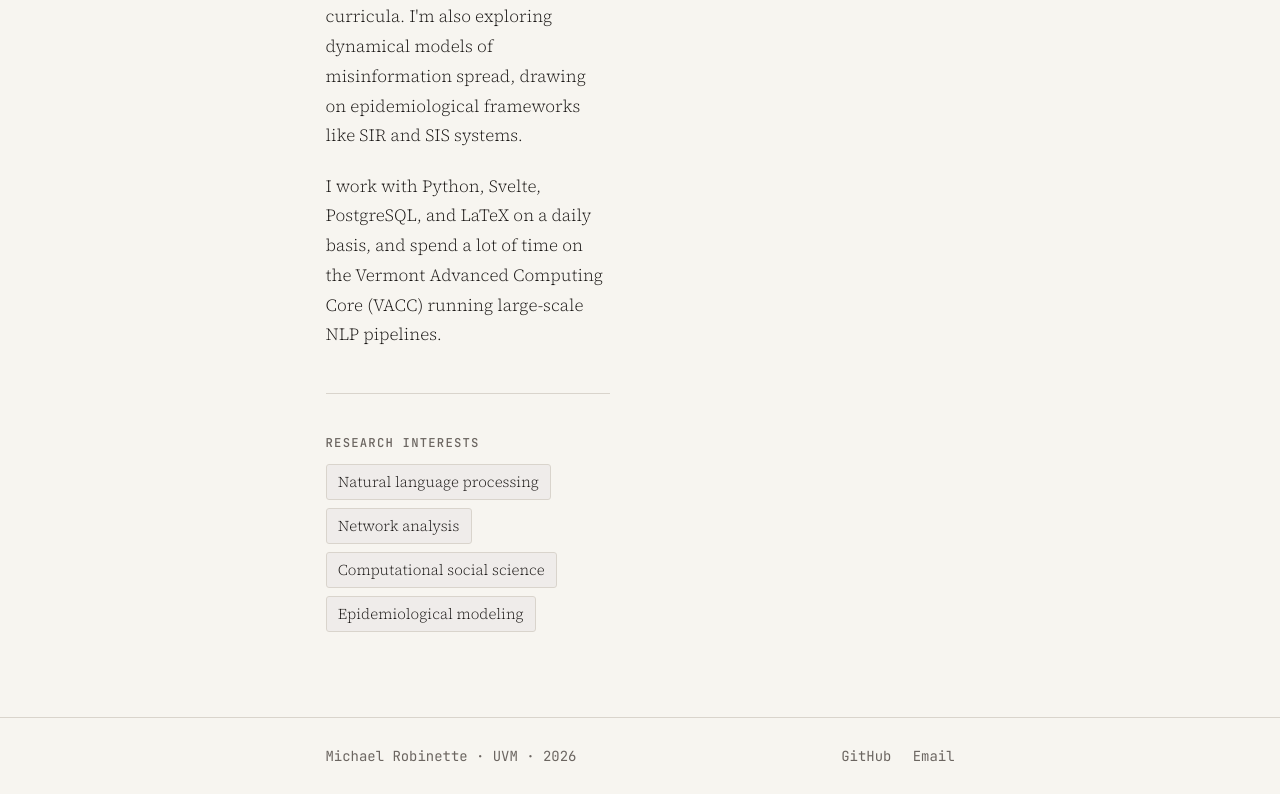
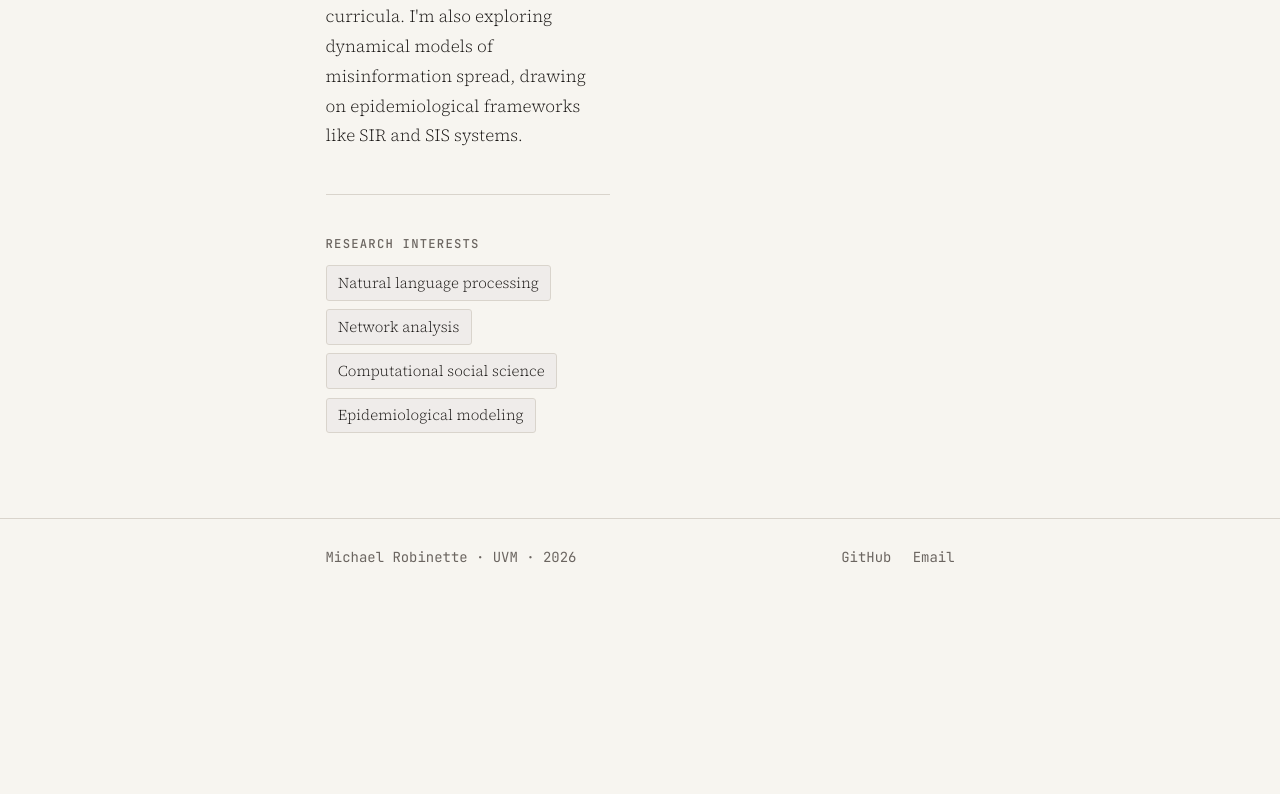
Before and after one commit to marobinette/portfolio, a SvelteKit app: page / in a window 1280 px wide. Shown: the part 883-1677 px from the top of the page. After the commit the page ends 1478 px from the top, so only its background shows below. Built offline with nearby package versions, Linux system fonts and the light colour scheme.

Commit message:
clean up about

```diff
--- a/src/routes/+page.svelte
+++ b/src/routes/+page.svelte
@@ -33,13 +33,6 @@
       university curricula. I'm also exploring dynamical models of misinformation
       spread, drawing on epidemiological frameworks like SIR and SIS systems.
     </p>
-
-    <p>
-      I work with Python, Svelte, PostgreSQL, and LaTeX on a daily basis, and
-      spend a lot of time on the Vermont Advanced Computing Core (VACC) running
-      large-scale NLP pipelines.
-    </p>
-
     <hr />
 
     <div class="interests">
```
